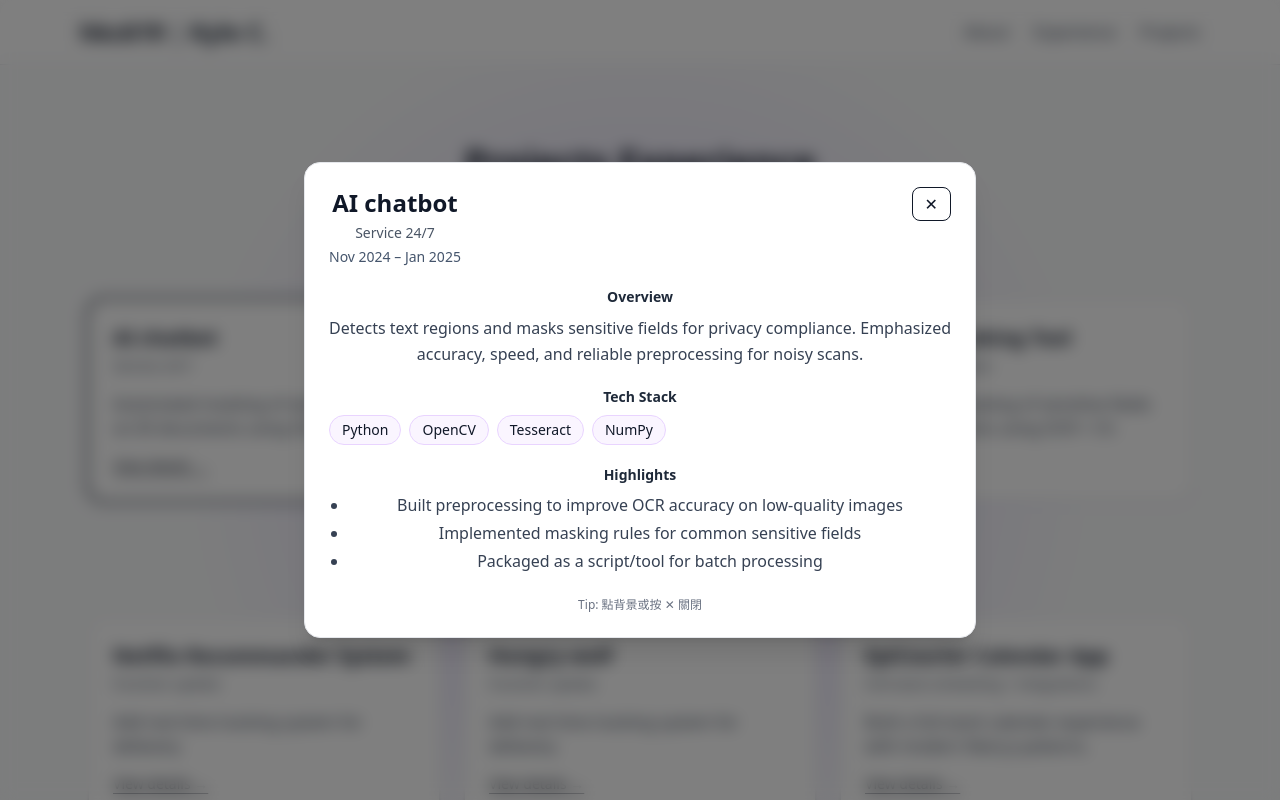
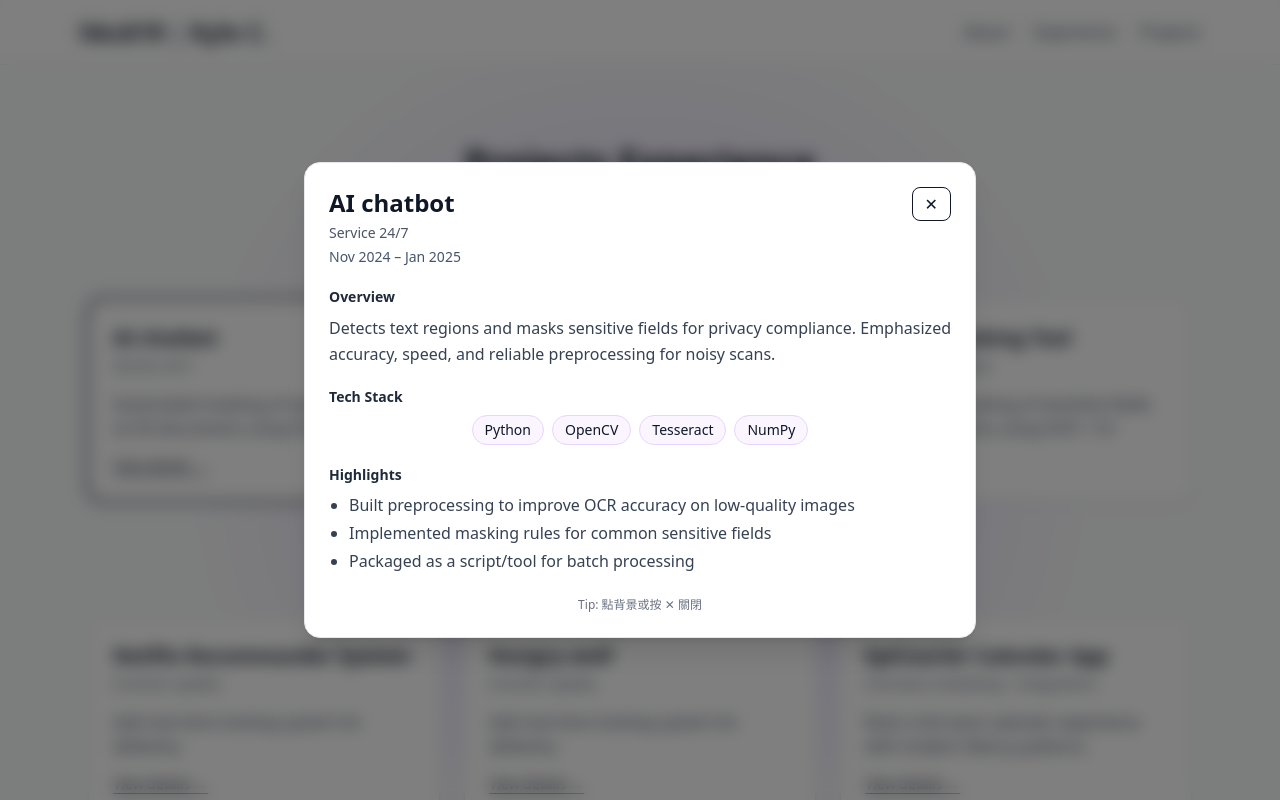
Before and after one commit to hkc619/portfolio, a Next.js app: page / in a window 1280 px wide. Both pictures are taken after a click on the button 264 px from the left and 3441 px from the top of the page. Shown: the part 3041-3841 px from the top of the page. Built offline with nearby package versions, Linux system fonts and the light colour scheme.

Commit message:
Reveal section

```diff
--- a/src/app/page.tsx
+++ b/src/app/page.tsx
@@ -1,9 +1,10 @@
+import Reveal from "@/components/motions/Reveal";
+
 import Navbar from "@/components/Navbar";
 import Hero from "@/components/Hero";
 import About from "@/components/About";
 import Experience from "@/components/Experience";
 import Projects from "@/components/Projects";
-import Contact from "@/components/Contact";
 import Footer from "@/components/Footer";
 
 export default function Home() {
@@ -14,13 +15,19 @@ export default function Home() {
         <Hero />
       </section>
       <section id="about" className="h-screen snap-start scroll-mt-16">
+        <Reveal>
         <About />
+        </Reveal>
       </section>
       <section id="experience" className="snap-start scroll-mt-16">
+         <Reveal>
         <Experience />
+        </Reveal>
       </section>
       <section id="projects" className="snap-start scroll-mt-16">
+        <Reveal>
         <Projects />
+        </Reveal>
       </section>
 
             <section id="footer" className="snap-start scroll-mt-16">
--- a/src/components/Experience.tsx
+++ b/src/components/Experience.tsx
@@ -348,7 +348,7 @@ function TimelineSection({
 
 export default function Experience() {
   return (
-    <section className="mx-auto max-w-5xl px-6 py-16">
+    <section className="mx-auto max-w-5xl px-6 py-16 bg-[radial-gradient(circle_at_center,rgba(139,92,246,0.22)_0%,transparent_60%)]">
       <TimelineSection
         id="education"
         title="Education"
--- a/src/components/ProjectModal.tsx
+++ b/src/components/ProjectModal.tsx
@@ -64,11 +64,11 @@ export default function ProjectModal({
             <div className="p-6">
               <div className="flex items-start justify-between gap-4">
                 <div>
-                  <h3 className="text-2xl font-semibold text-primary">
+                  <h3 className="text-2xl font-semibold text-primary text-left">
                     {project.title}
                   </h3>
                   {project.subtitle && (
-                    <p className="mt-1 text-sm text-gray-600 dark:text-gray-300">
+                    <p className="mt-1 text-sm text-gray-600 dark:text-gray-300 text-left">
                       {project.subtitle}
                     </p>
                   )}
@@ -90,19 +90,19 @@ export default function ProjectModal({
 
               <div className="mt-5 space-y-5">
                 <div>
-                  <p className="text-sm font-semibold text-gray-800 dark:text-gray-100">
+                  <p className="text-sm font-semibold text-gray-800 dark:text-gray-100 text-left">
                     Overview
                   </p>
-                  <p className="mt-2 text-gray-700 dark:text-gray-300 leading-relaxed">
+                  <p className="mt-2 text-gray-700 dark:text-gray-300 leading-relaxed text-left ">
                     {project.details.overview}
                   </p>
                 </div>
 
                 <div>
-                  <p className="text-sm font-semibold text-gray-800 dark:text-gray-100">
+                  <p className="text-sm font-semibold text-gray-800 dark:text-gray-100 text-left">
                     Tech Stack
                   </p>
-                  <div className="mt-2 flex flex-wrap gap-2">
+                  <div className="justify-center mt-2 flex flex-wrap gap-2">
                     {project.details.tech.map((t) => (
                       <span
                         key={t}
@@ -115,10 +115,10 @@ export default function ProjectModal({
                 </div>
 
                 <div>
-                  <p className="text-sm font-semibold text-gray-800 dark:text-gray-100">
+                  <p className="text-sm font-semibold text-gray-800 dark:text-gray-100 text-left">
                     Highlights
                   </p>
-                  <ul className="mt-2 list-disc pl-5 text-gray-700 dark:text-gray-300 space-y-1">
+                  <ul className="mt-2 list-disc pl-5 text-gray-700 dark:text-gray-300 space-y-1 text-left">
                     {project.details.highlights.map((h) => (
                       <li key={h}>{h}</li>
                     ))}
--- a/src/components/Projects.tsx
+++ b/src/components/Projects.tsx
@@ -39,6 +39,8 @@ const PROJECTS: Project[] = [
         "Implemented masking rules for common sensitive fields",
         "Packaged as a script/tool for batch processing",
       ],
+      start: "2024-07",
+      end: "2024-10"
     },
   },
   {
@@ -92,6 +94,8 @@ const C_PROJECTS: Project[] = [
         "Built secure server actions / API routes for data operations",
         "Optimized UX with loading states and predictable error handling",
       ],
+      start: "2025-11",
+      end: "2025-12"
     },
   },
   {
@@ -109,6 +113,8 @@ const C_PROJECTS: Project[] = [
         "Built secure server actions / API routes for data operations",
         "Optimized UX with loading states and predictable error handling",
       ],
+      start: "2025-09",
+      end: "2025-10"
     },
   },
 ];
--- /dev/null
+++ b/src/components/motions/Reveal.tsx
@@ -0,0 +1,27 @@
+"use client";
+
+import { motion } from "framer-motion";
+import * as React from "react";
+
+export default function Reveal({
+  children,
+  delay = 0,
+}: {
+  children: React.ReactNode;
+  delay?: number;
+}) {
+  return (
+    <motion.div
+      initial={{ opacity: 0, y: 24 }}
+      whileInView={{ opacity: 1, y: 0 }}
+      viewport={{ once: true, margin: "-120px 0px -120px 0px" }}
+      transition={{
+        duration: 0.6,
+        ease: "easeOut",
+        delay,
+      }}
+    >
+      {children}
+    </motion.div>
+  );
+}
```
